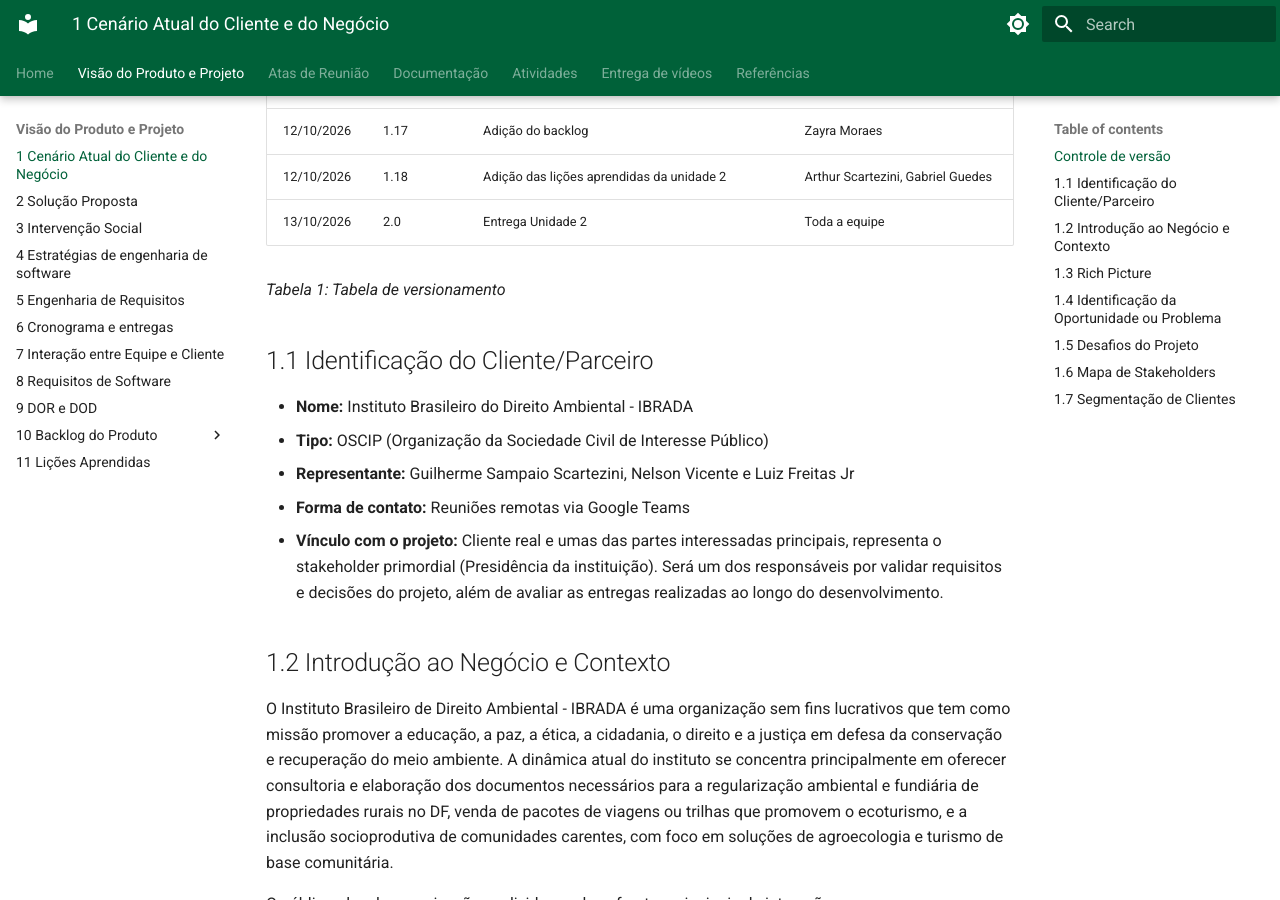
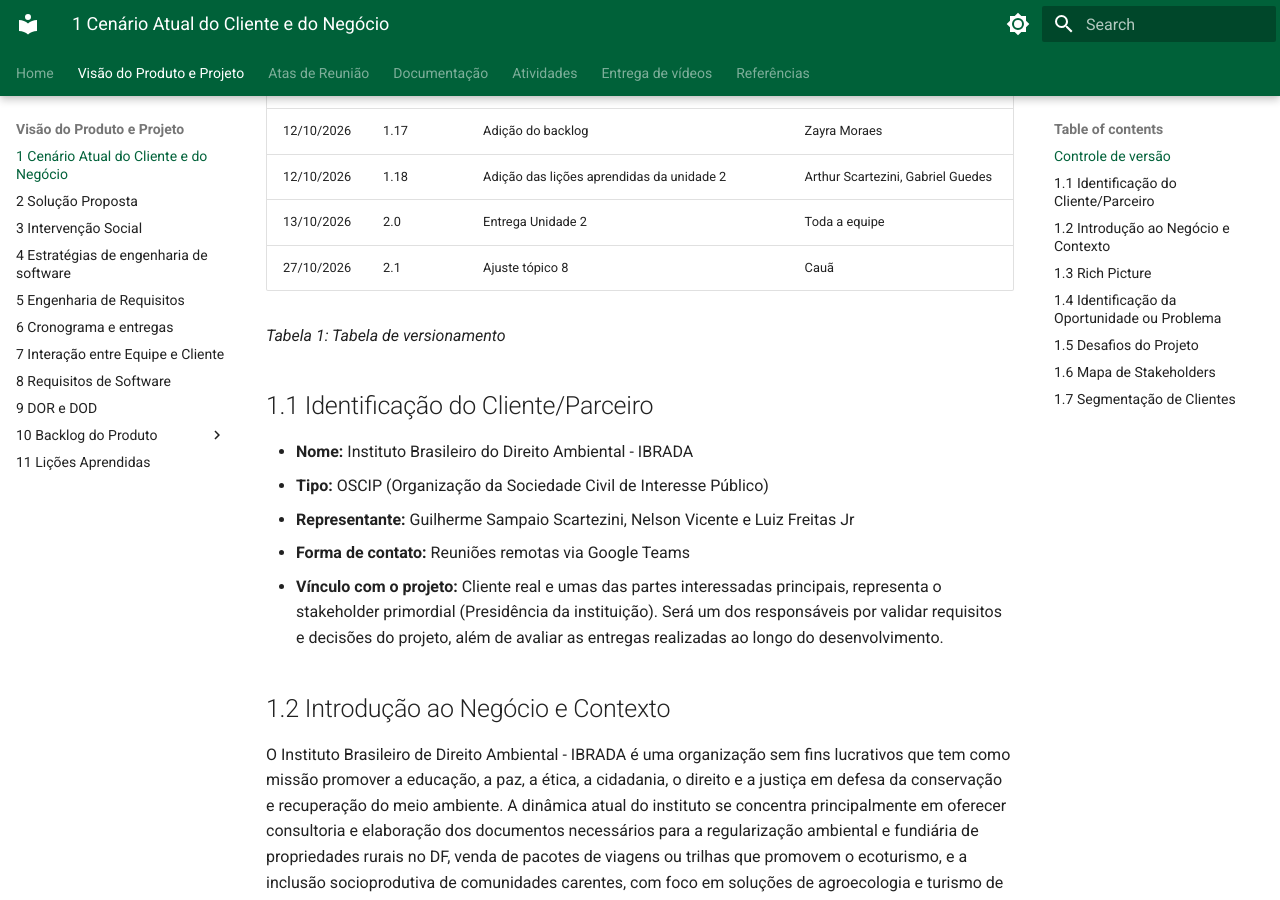
Before and after one commit to mdsreq-fga-unb/REQ-2026.2-T01-IBRADA-NET, an MkDocs documentation site: the page built from docs/documento-visao/1_cenarioAtual.md, in a window 1280 px wide and 900 px high, scrolled down 1698 px. Built offline with MkDocs 1.6.1 and Material for MkDocs 9.7.7, drawn with Linux system fonts in a browser that asks for light colours.

Commit message:
fix: tabela de versionamento

```diff
--- a/docs/documento-visao/1_cenarioAtual.md
+++ b/docs/documento-visao/1_cenarioAtual.md
@@ -35,6 +35,7 @@
 |12/10/2026|1.17|Adição do backlog|Zayra Moraes|
 |12/10/2026|1.18|Adição das lições aprendidas da unidade 2|Arthur Scartezini, Gabriel Guedes|
 |13/10/2026|2.0 |Entrega Unidade 2| Toda a equipe
+|27/10/2026|2.1 |Ajuste tópico 8| Cauã
 
 *Tabela 1: Tabela de versionamento*
 
```
